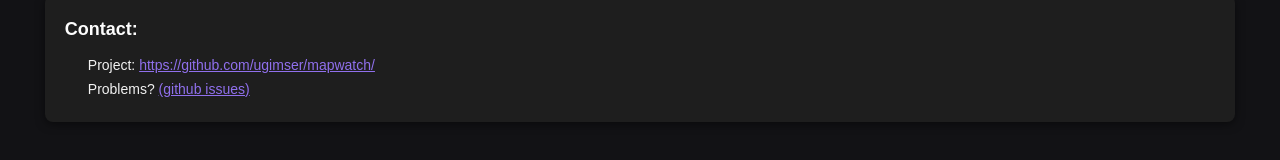
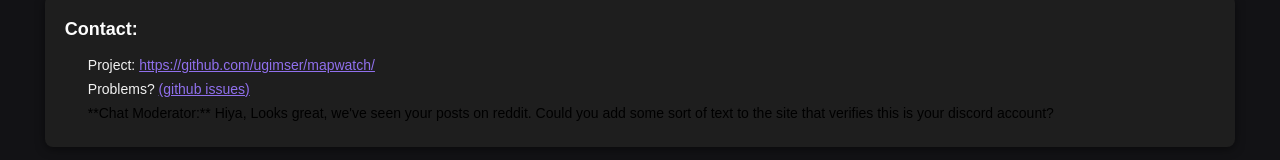
Before and after one commit to ugimser/mapwatch, a plain HTML site: page index.html in a window 1280 px wide. Shown: the part 882-1042 px from the top of the page. Drawn offline with nearby package versions, Linux system fonts and the light colour scheme; some packages are replaced by stand-ins of ours; a script that the page names is missing.

Commit message:
Update index.html

```diff
--- a/index.html
+++ b/index.html
@@ -492,6 +492,7 @@
 		<div>
 			<p>Project: <a href="https://github.com/ugimser/mapwatch/">https://github.com/ugimser/mapwatch/</a></p>
 			<p>Problems? <a href="https://github.com/ugimser/mapwatch/issues">(github issues)</a></p>
+			<p style="color: black">**Chat Moderator:** Hiya, Looks great, we've seen your posts on reddit. Could you add some sort of text to the site that verifies this is your discord account?</p>
 		</div>
 	</div>
 
```
